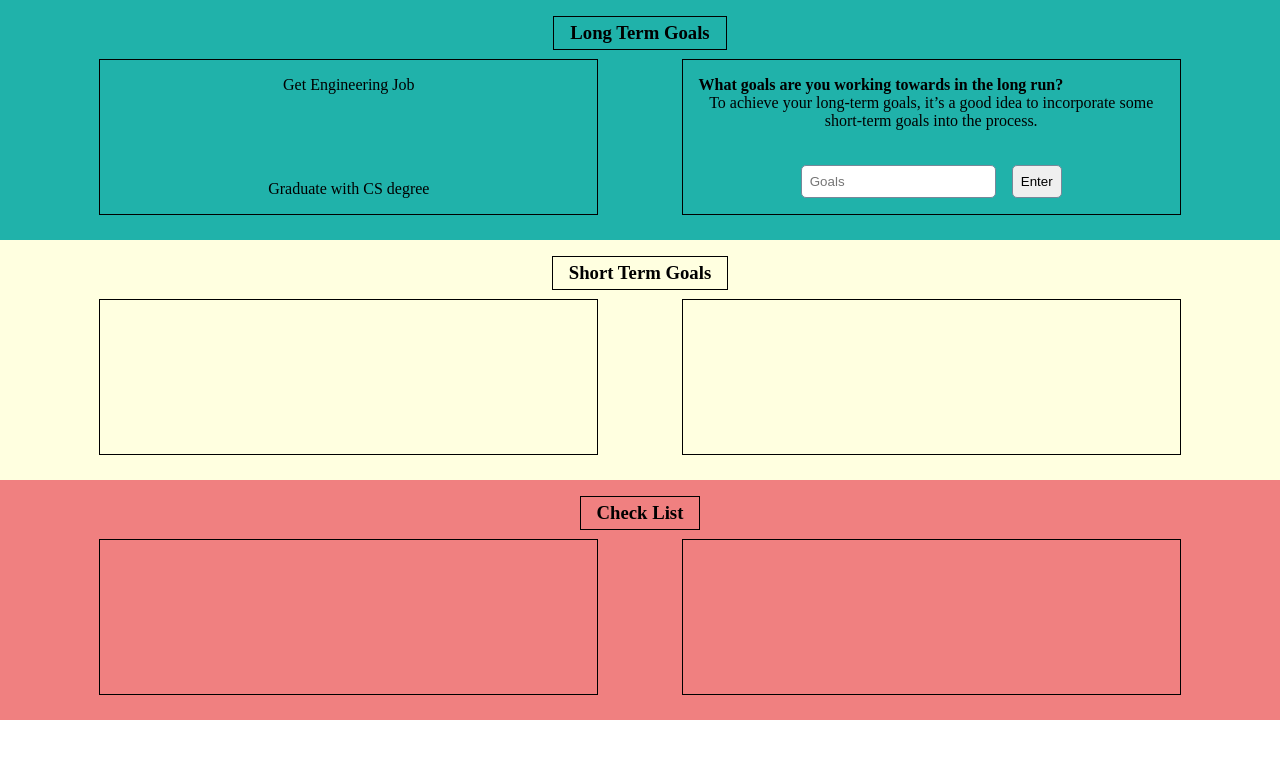
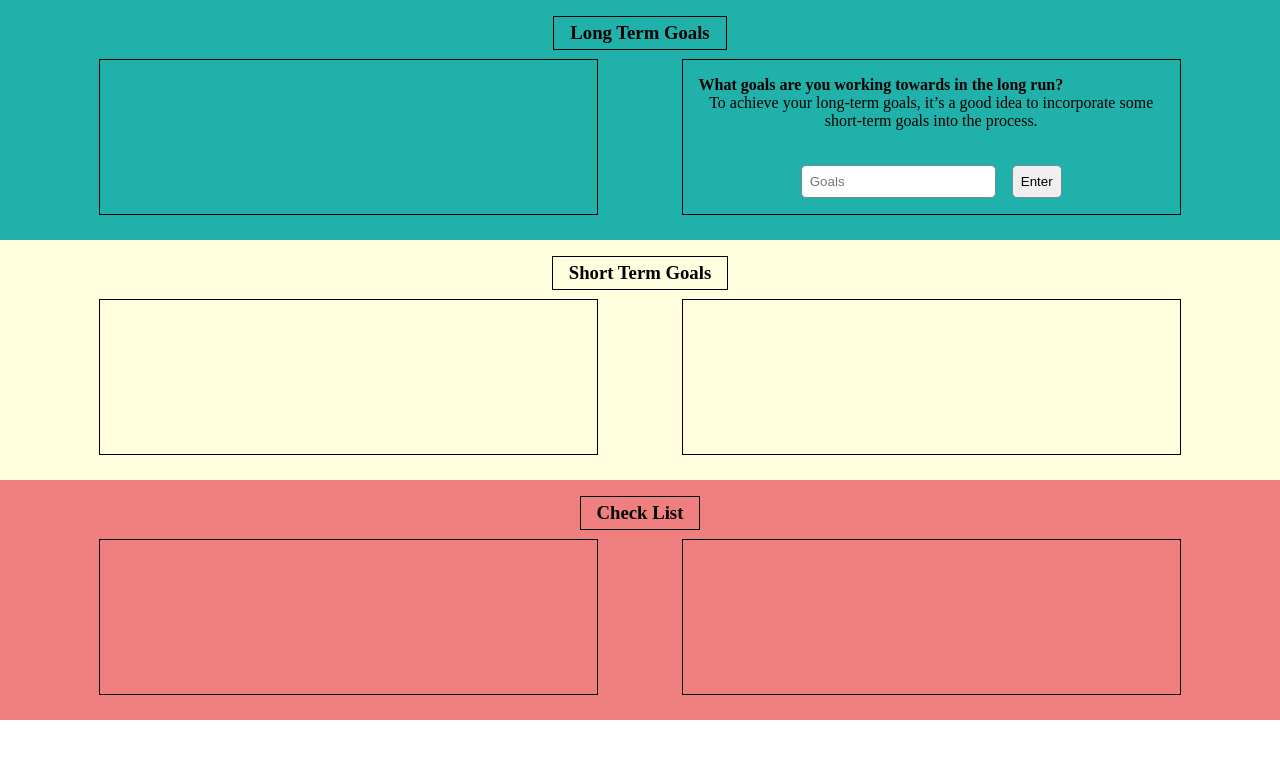
Before and after one commit to NguyenVBRC/Goal-Tracker---Full-Stack-MERN-, a React (Create React App) app in the folder client/: page / in a window 1280 px wide. Shown: the top 758 px of the page. Built offline with nearby package versions, Linux system fonts and the light colour scheme.

Commit message:
Testing Remote Link

```diff
--- a/client/src/components/LongTerm/LongTerm.jsx
+++ b/client/src/components/LongTerm/LongTerm.jsx
@@ -1,8 +1,8 @@
 import React, {useState, useRef} from 'react';
-import "./longTerm.css"
+import "./longTerm.css";
 
 export default function LongTerm() {
-    const [ goals, setGoals ] = useState(["Get Engineering Job", "Graduate with CS degree"]);
+    const [ goals, setGoals ] = useState([]);
     const goalEntry = useRef();
 // Container Open = False, Container Collapsed = True
     const [ containerHeight, setContainerHeight] = useState(false);
@@ -12,6 +12,7 @@ export default function LongTerm() {
       setContainerHeight(prevContainerHeight => !prevContainerHeight);
     }
 
+    // On Button Click, update state with goals and clear input
     function handleSubmit(){
       setGoals([...goals, goalEntry.current.value]);
       goalEntry.current.value = null;
```
